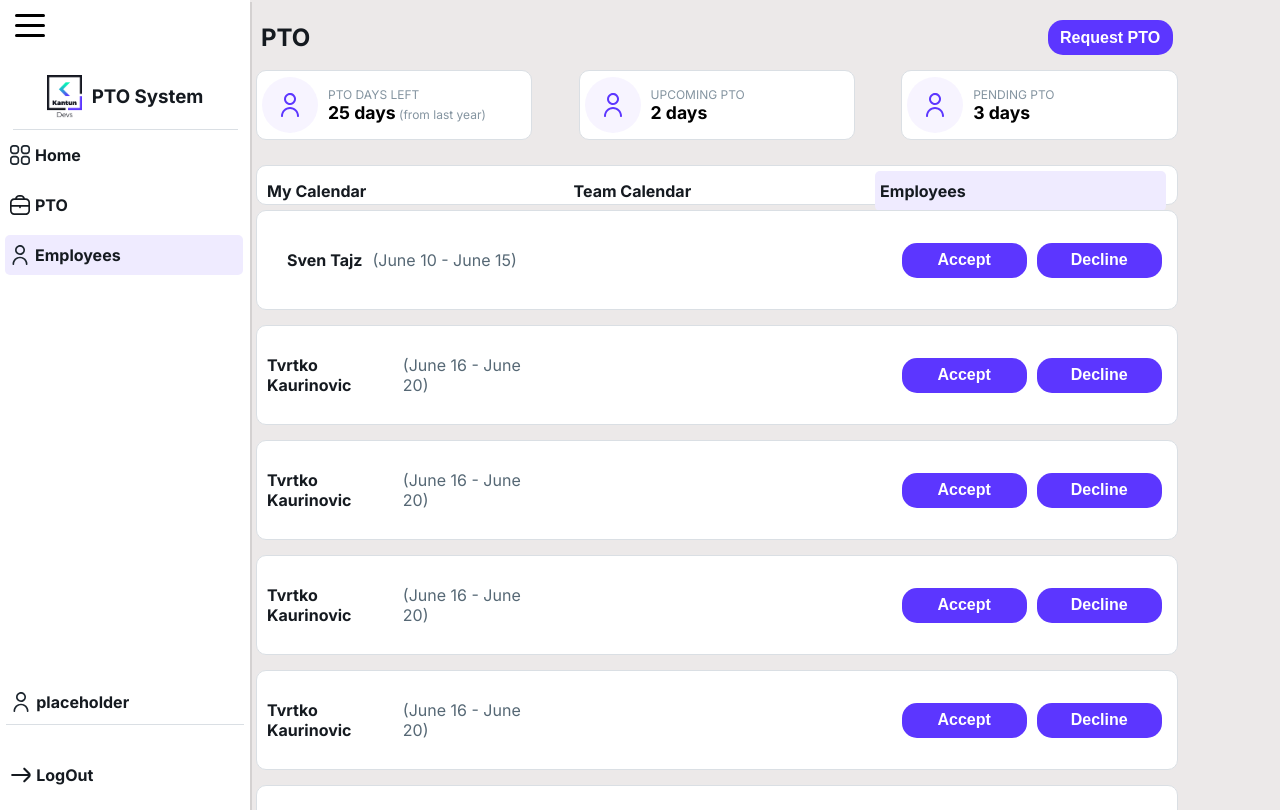
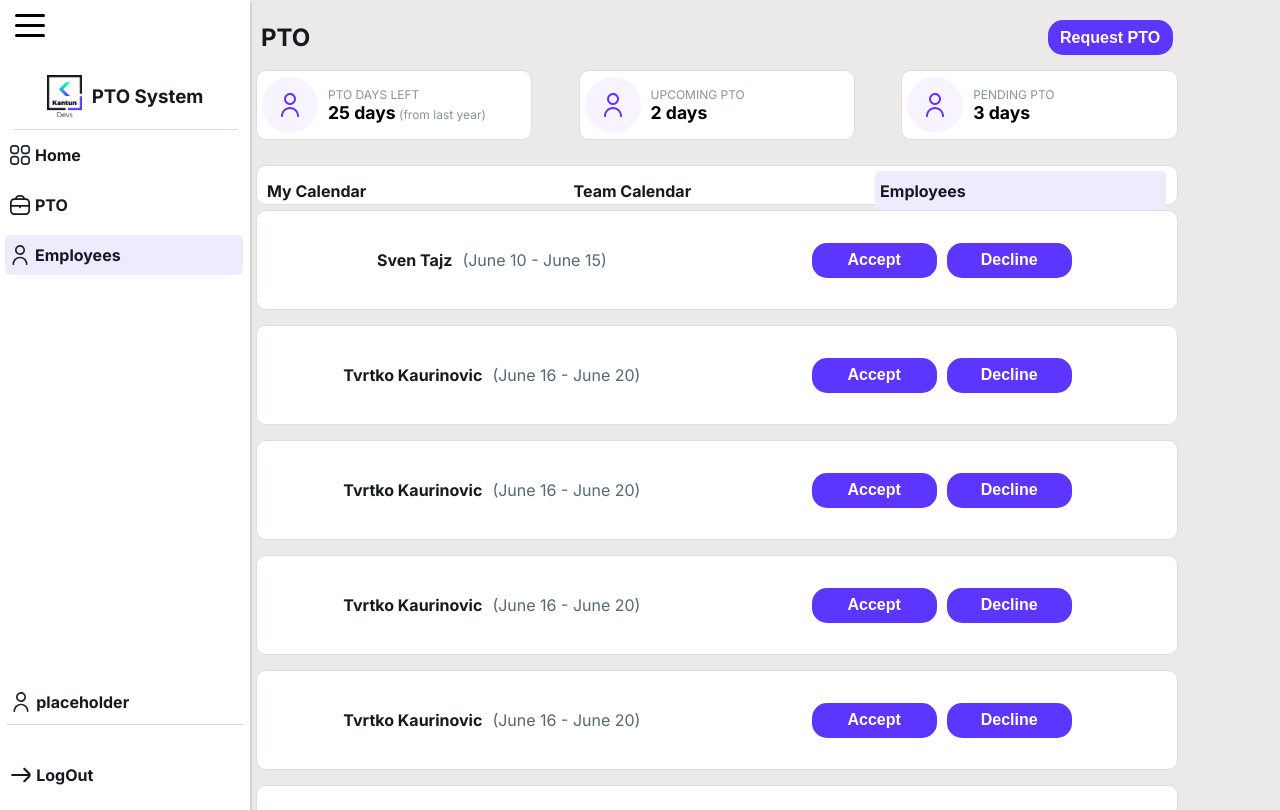
Before and after one commit to Sventajz/vacation-calendar, a Next.js app: page /dashboard/employees in a window 1280 px wide. Built offline with nearby package versions, Linux system fonts and the light colour scheme.

Commit message:
minor layout fix for EmployeeCard component

```diff
--- a/src/components/EmployeeCard/styled.js
+++ b/src/components/EmployeeCard/styled.js
@@ -14,7 +14,7 @@ export const EmployeeInfo = styled.div`
   display: flex;
   justify-content: center;
   align-items: center;
-  width: 30%;
+  width: 60%;
   gap: 10px;
 `;
 
```
